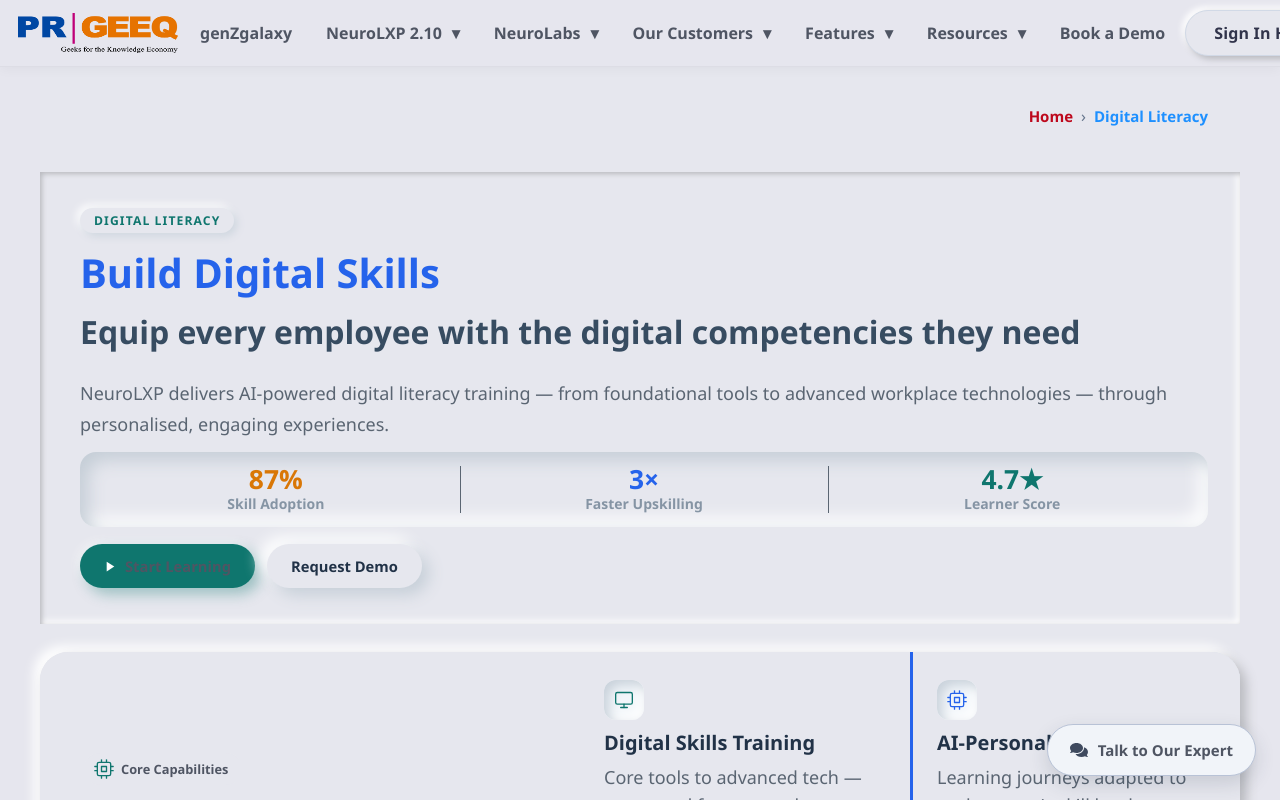
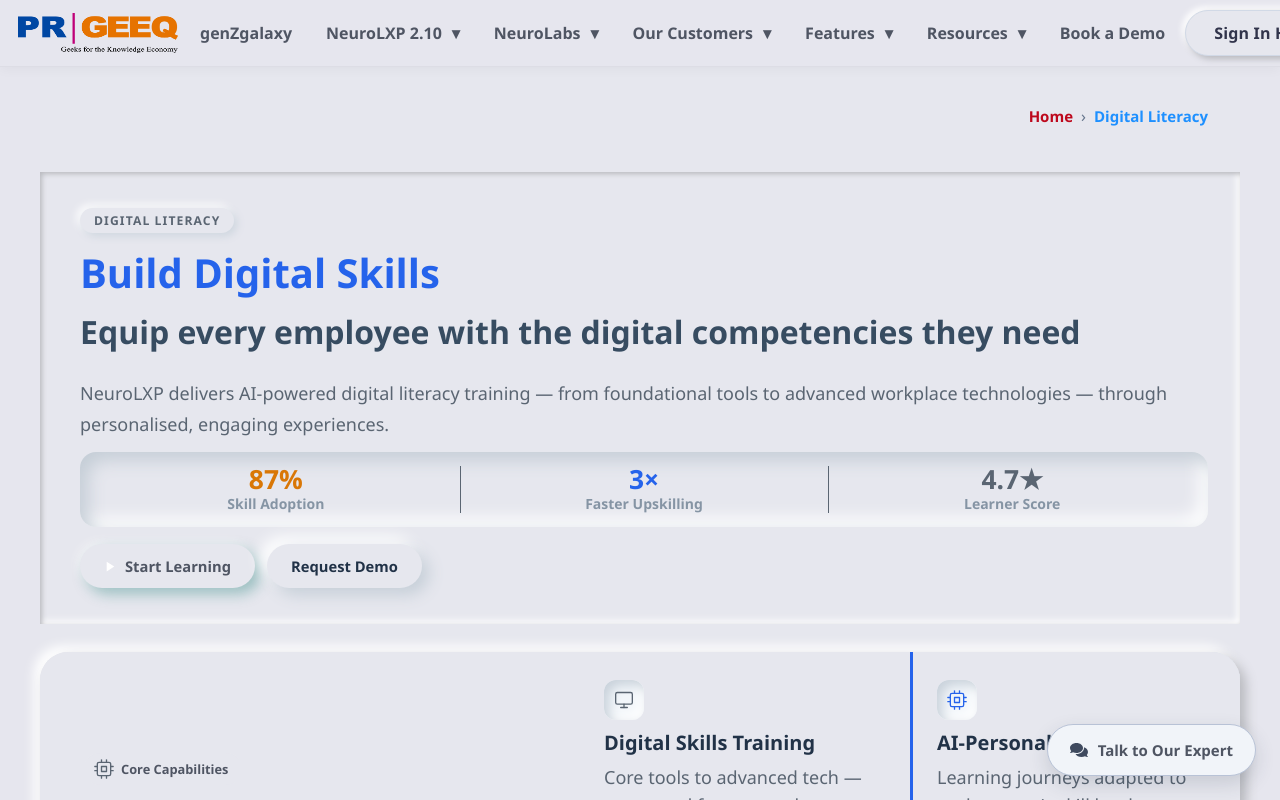
Before and after one commit to PRGEEQGlobalSolutionPrivateLIT/NeuroLXP-Website, a Next.js app in the folder apps/website/: page /digital-literacy in a window 1280 px wide. Shown: the top 800 px of the page. Built offline with nearby package versions, Linux system fonts and the light colour scheme.

Commit message:
Update digital-literacy.css

```diff
--- a/apps/website/app/digital-literacy/digital-literacy.css
+++ b/apps/website/app/digital-literacy/digital-literacy.css
@@ -6,7 +6,6 @@
   --text:         #5a6572;
   --heading:      #213247;
   --muted:        #8594a4;
-  --primary:      #0f766e;
   --secondary:    #2563eb;
   --accent:       #d97706;
   --support:      #7c3aed;
```
